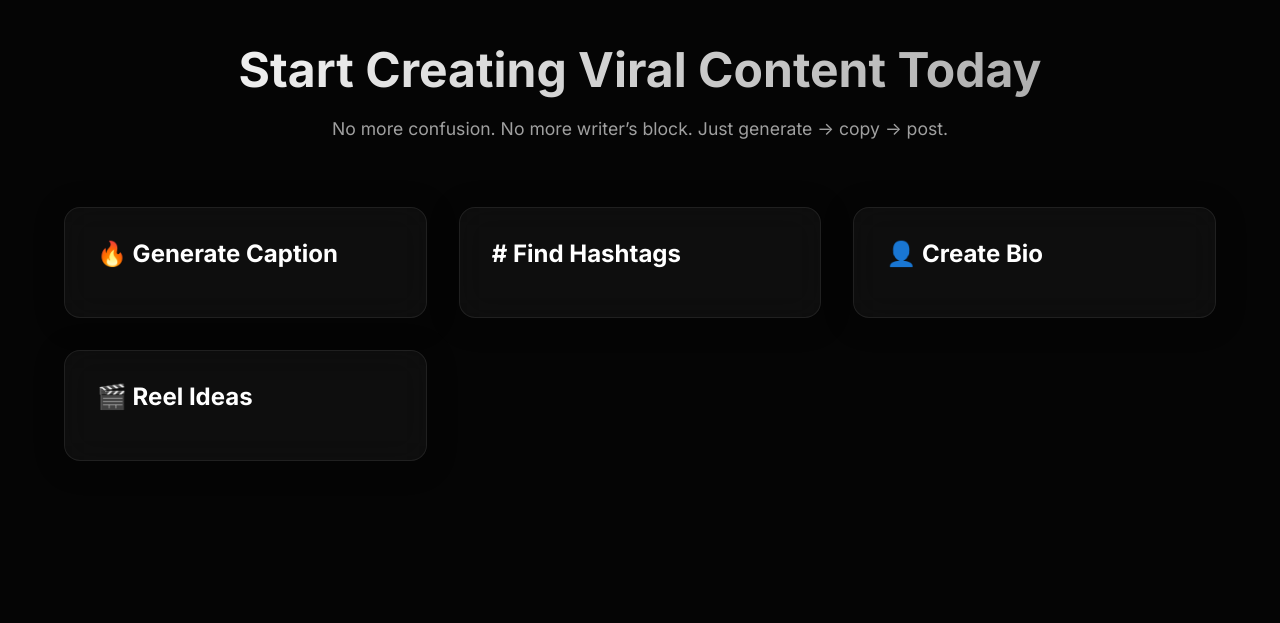
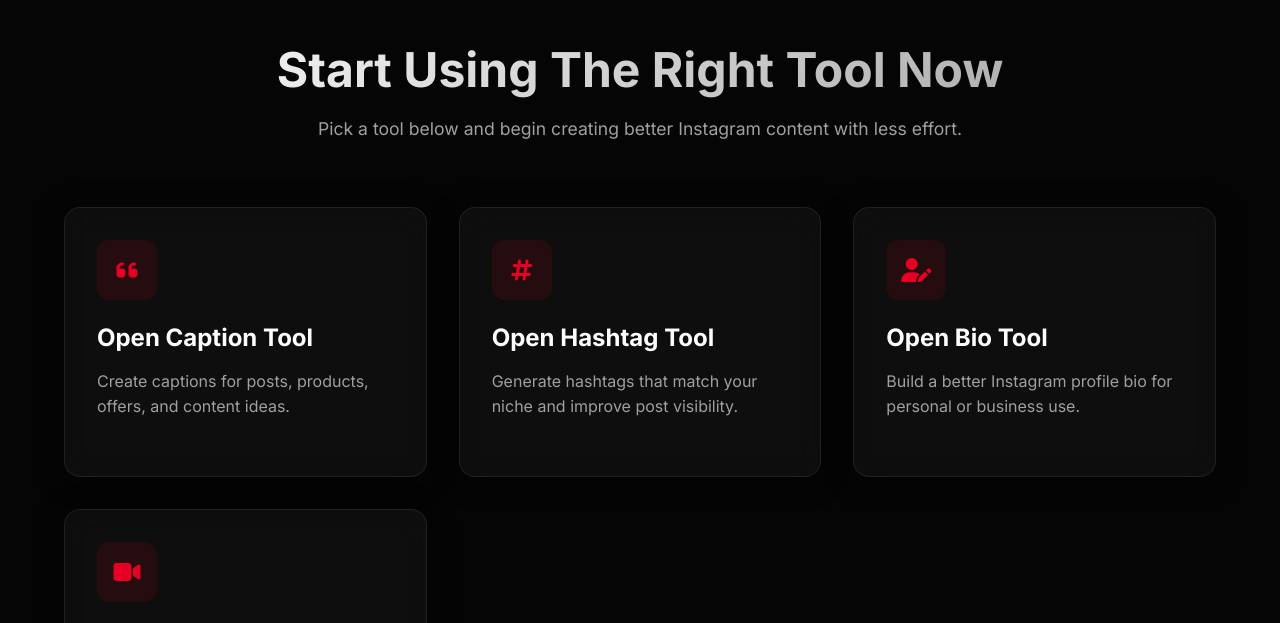
Before and after one commit to uvaiskhandev/Insta-AI-Guru, a plain HTML site: page index.html in a window 1280 px wide. Shown: the part 1130-1753 px from the top of the page. Drawn offline with Linux system fonts and the light colour scheme.

Commit message:
Update index.html

```diff
--- a/index.html
+++ b/index.html
@@ -190,29 +190,38 @@
 <!-- 🔥 STRONG CTA SECTION (NEW ADD) -->
   <section class="section">
             <div class="section-header reveal">
-        <h2 class="text-gradient">Start Creating Viral Content Today</h2>
-        <p>No more confusion. No more writer’s block. Just generate → copy → post.</p>
+                <h2 class="text-gradient">Start Using The Right Tool Now</h2>
+                <p>
+                    Pick a tool below and begin creating better Instagram content with less effort.
+                </p>
             </div>
 
             <div class="tools-grid reveal">
                 <a href="caption.html" class="tool-card glass-panel">
-            <h3>🔥 Generate Caption</h3>
+                    <div class="tool-icon"><i class="fa-solid fa-quote-left"></i></div>
+                    <h3>Open Caption Tool</h3>
+                    <p>Create captions for posts, products, offers, and content ideas.</p>
                 </a>
 
                 <a href="hashtags.html" class="tool-card glass-panel">
-            <h3># Find Hashtags</h3>
+                    <div class="tool-icon"><i class="fa-solid fa-hashtag"></i></div>
+                    <h3>Open Hashtag Tool</h3>
+                    <p>Generate hashtags that match your niche and improve post visibility.</p>
                 </a>
 
                 <a href="bio.html" class="tool-card glass-panel">
-            <h3>👤 Create Bio</h3>
+                    <div class="tool-icon"><i class="fa-solid fa-user-pen"></i></div>
+                    <h3>Open Bio Tool</h3>
+                    <p>Build a better Instagram profile bio for personal or business use.</p>
                 </a>
 
                 <a href="reel-ideas.html" class="tool-card glass-panel">
-            <h3>🎬 Reel Ideas</h3>
+                    <div class="tool-icon"><i class="fa-solid fa-video"></i></div>
+                    <h3>Open Reel Ideas Tool</h3>
+                    <p>Find your next content direction and avoid creative block.</p>
                 </a>
             </div>
         </section>
-
         <!-- Why Choose -->
         <section class="section">
             <div class="section-header reveal">
```
Lines whose indentation alone changed are shown as unchanged.
